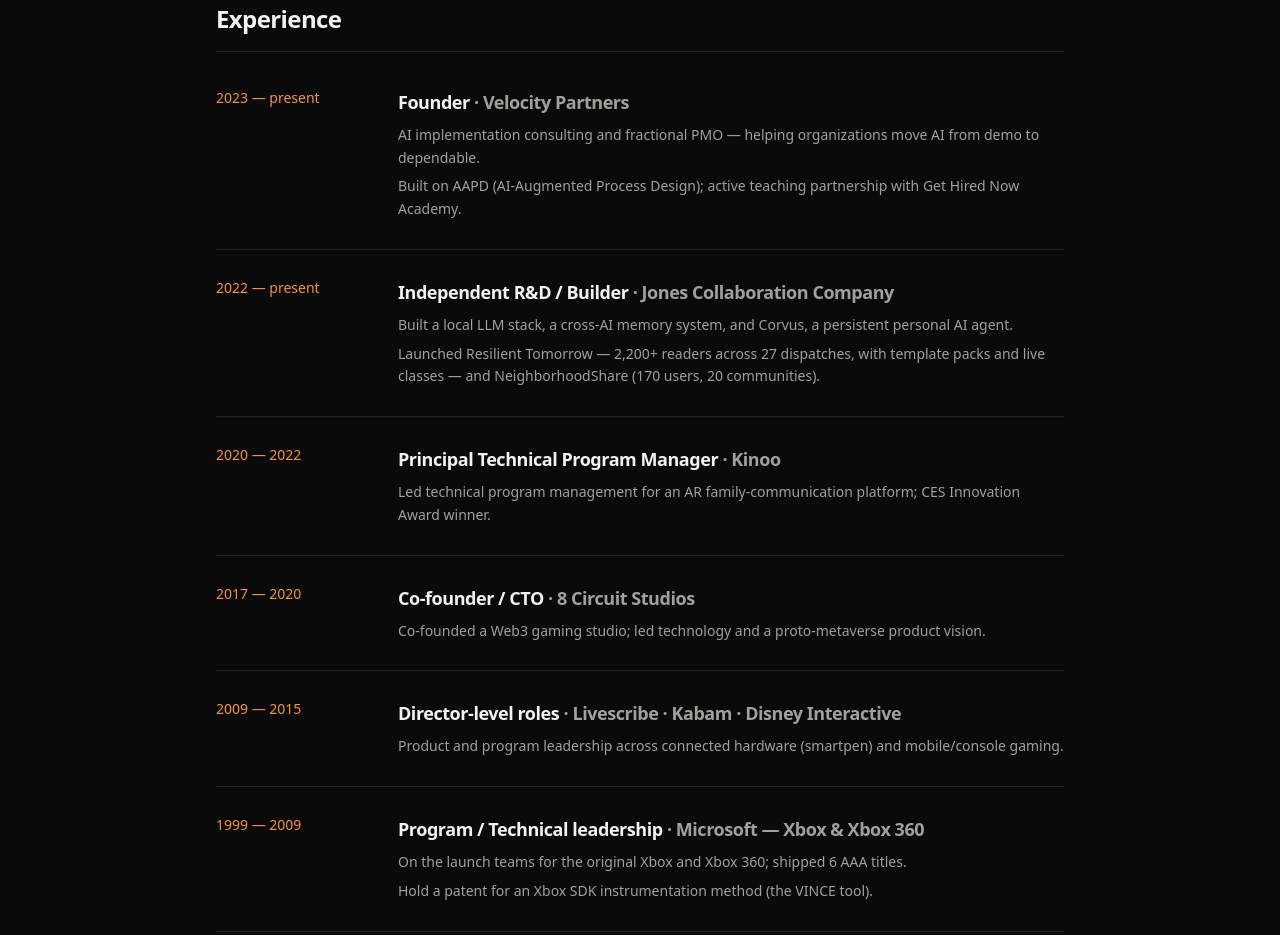
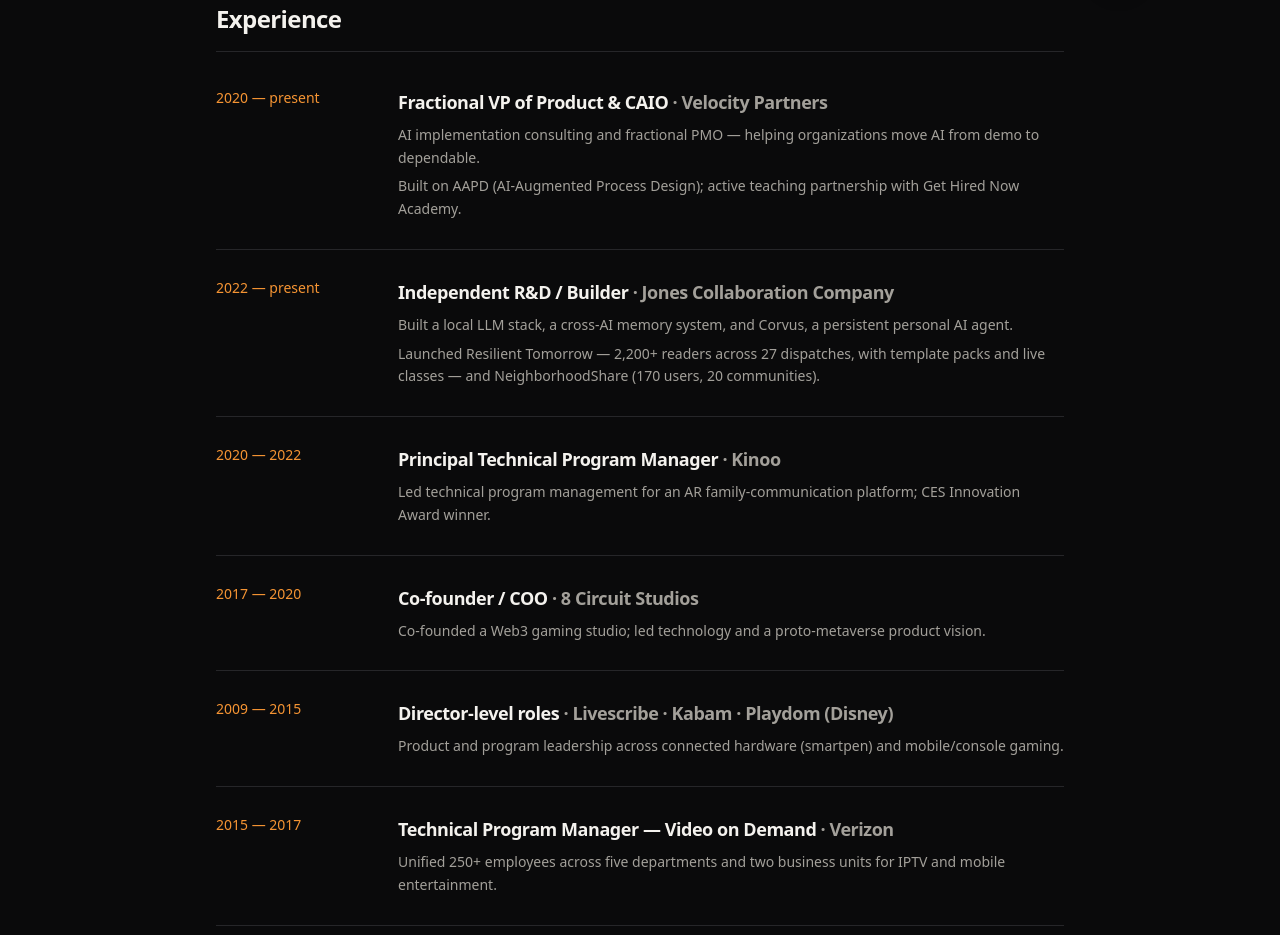
Before and after one commit to tinybiggss/MJ_Online, an Astro site in the folder site/: page /resume in a window 1280 px wide. Shown: the part 783-1718 px from the top of the page. Built offline with nearby package versions, Linux system fonts and the light colour scheme; Astro itself is replaced by a stand-in of ours; a web font is replaced by a local one.

Commit message:
resume+site sync (1WQ follow-through): VP title 'Fractional VP of Product & CAIO' (PDF+page), site facts → deployed resume (VP 2020, 8C Co-founder/COO, Playdom(Disney) credit, Verizon row, Microsoft 1999-2006), site email → mike@jones-co.us; conflict fixes per Resume-Sources-Diff + KB nightly flags

```diff
--- a/site/src/lib/content.ts
+++ b/site/src/lib/content.ts
@@ -10,7 +10,7 @@
   title: "AI Implementation Expert & LLM Integration Specialist",
   company: "Jones Collaboration Company, LLC",
   location: "San Jose, CA — serving everywhere",
-  email: "mike@mikejones.online",
+  email: "mike@jones-co.us",
   tagline: "I help people and organizations operate at the intersection of AI, autonomy, and resilience.",
   // Short positioning line used in heroes
   heroLead: "29 years building systems that ship —",
@@ -198,7 +198,7 @@
   { years: "2023–", org: "Velocity Partners", what: "Founder — AI implementation & fractional PMO" },
   { years: "2022–", org: "Independent R&D", what: "OfflineAI, Resilient Tomorrow, NeighborhoodShare" },
   { years: "2020–22", org: "Kinoo", what: "Principal Technical Program Manager — AR family comms (CES Innovation Award)" },
-  { years: "2017–20", org: "8 Circuit Studios", what: "Co-founder / CTO — Web3 gaming" },
+  { years: "2017–20", org: "8 Circuit Studios", what: "Co-founder / COO — Web3 gaming" },
   { years: "2009–15", org: "Livescribe · Kabam · Disney Interactive", what: "Director-level roles — gaming & connected hardware" },
   { years: "1999–2009", org: "Microsoft — Xbox & Xbox 360", what: "Launch teams, 6 AAA titles, SDK patent" },
 ];
--- a/site/src/pages/resume.astro
+++ b/site/src/pages/resume.astro
@@ -13,8 +13,8 @@
 
 const experience = [
   {
-    years: "2023 — present",
-    role: "Founder",
+    years: "2020 — present",
+    role: "Fractional VP of Product & CAIO",
     org: "Velocity Partners",
     points: [
       "AI implementation consulting and fractional PMO — helping organizations move AI from demo to dependable.",
@@ -38,18 +38,24 @@
   },
   {
     years: "2017 — 2020",
-    role: "Co-founder / CTO",
+    role: "Co-founder / COO",
     org: "8 Circuit Studios",
     points: ["Co-founded a Web3 gaming studio; led technology and a proto-metaverse product vision."],
   },
   {
     years: "2009 — 2015",
     role: "Director-level roles",
-    org: "Livescribe · Kabam · Disney Interactive",
+    org: "Livescribe · Kabam · Playdom (Disney)",
     points: ["Product and program leadership across connected hardware (smartpen) and mobile/console gaming."],
   },
   {
-    years: "1999 — 2009",
+    years: "2015 — 2017",
+    role: "Technical Program Manager — Video on Demand",
+    org: "Verizon",
+    points: ["Unified 250+ employees across five departments and two business units for IPTV and mobile entertainment."],
+  },
+  {
+    years: "1999 — 2006",
     role: "Program / Technical leadership",
     org: "Microsoft — Xbox & Xbox 360",
     points: [
```
